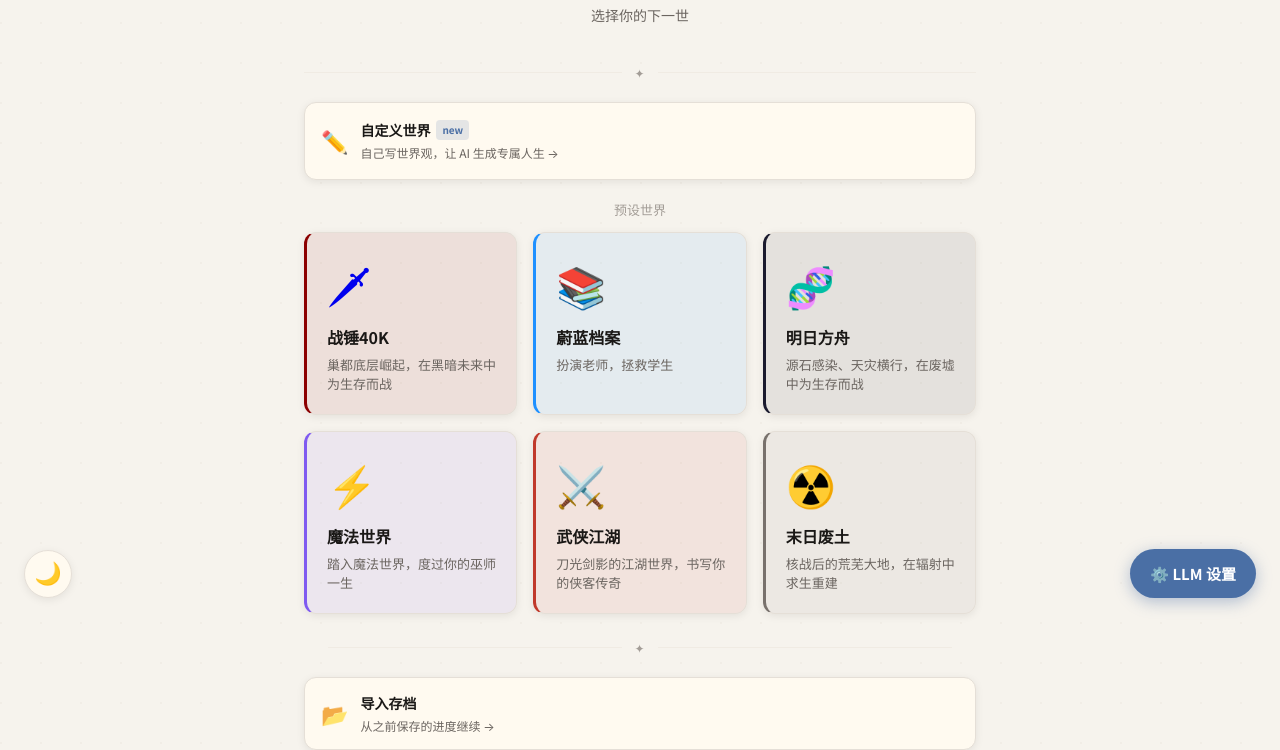
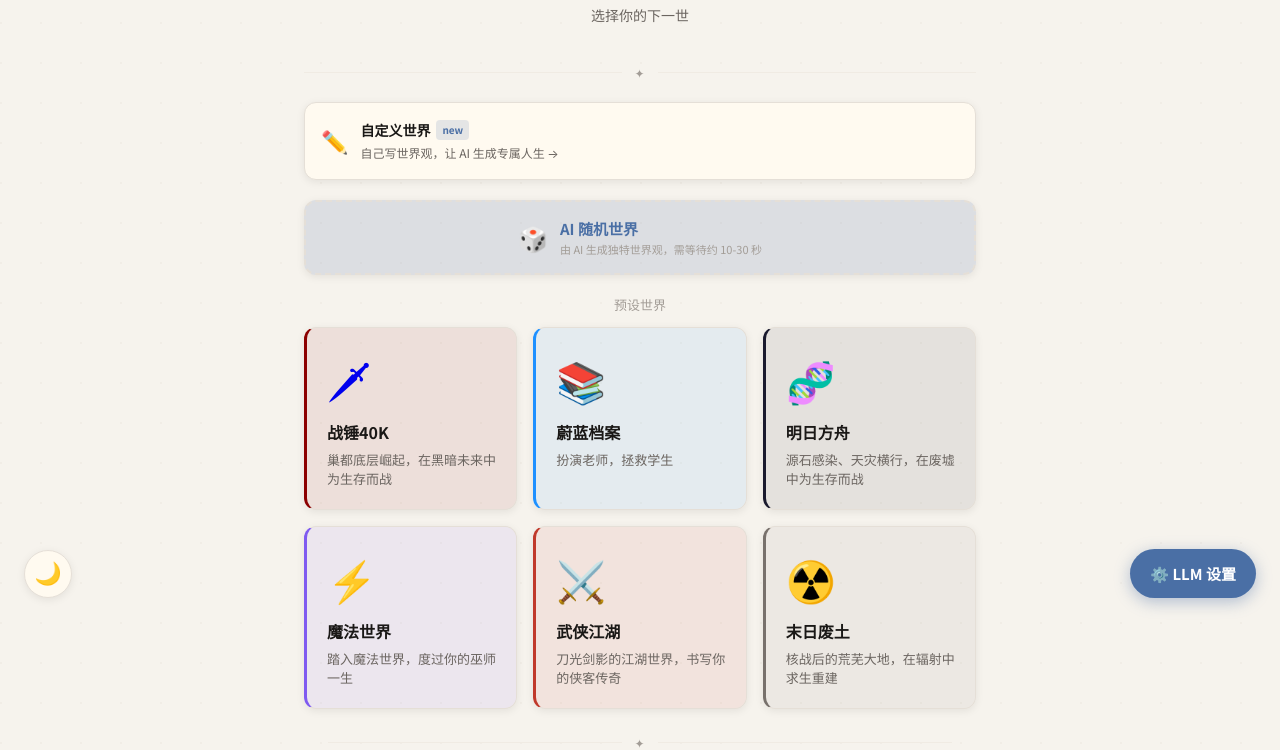
Before and after one commit to jinzejia114514/renshengchongkaiAI, a Flask app: page / in a window 1280 px wide. Shown: the part 178-928 px from the top of the page. Run offline with Flask 3, Linux system fonts and the light colour scheme.

Commit message:
添加了随机世界功能

```diff
--- a/app.py
+++ b/app.py
@@ -1867,6 +1867,21 @@ def custom_world():
     return render_template('custom.html')
 
 
+@app.route('/world/random')
+def random_world_detail():
+
+    """展示 LLM 生成的随机世界"""
+
+    world = session.get('custom_world')
+    if not world:
+        return render_template('error.html', message='请先生成随机世界 🎲', back_url='/'), 400
+
+    session['entry_origin'] = 'home'
+
+    # 随机世界使用自定义模板，不显示世界书（尚未生成）
+    return render_template('world.html', world=world, world_tags=None, is_random=True)
+
+
 
 
 
@@ -1902,6 +1917,113 @@ def world_detail(world_id):
 
 
 
+@app.route('/api/random-world', methods=['POST'])
+
+def api_random_world():
+
+    """使用 LLM 生成一个随机世界"""
+
+    override = session.get('llm_override')
+
+    enabled = llm_client.enabled or (override and override.get('enabled'))
+
+    if not enabled:
+
+        return jsonify({'error': '请先启用 LLM 设置'}), 400
+
+    try:
+
+        system_prompt = """你是一个创意世界观生成器。生成一个独特的虚构世界观，用于人生模拟游戏。
+
+要求：
+- 世界观要有创意，可以是科幻、奇幻、武侠、废土、赛博朋克、克苏鲁、修仙、校园、末日等任意题材
+- 不要与常见作品完全重复，要有自己的特色
+- 属性（traits）为 4 个，每个属性名 2-4 字，适合该世界观
+- 颜色使用十六进制格式（如 #4a6fa5）
+- 图标使用单个 emoji
+
+以JSON格式返回：
+{
+    "name": "世界名称（4-8字）",
+    "icon": "emoji图标",
+    "description": "一句话描述（20字内）",
+    "color": "#hexcolor",
+    "traits": ["属性1", "属性2", "属性3", "属性4"],
+    "preview": "世界预览（50字左右，描述这个世界的基本背景）",
+    "prompt": "详细的叙事者提示词（200-300字），描述世界观设定、核心冲突、叙事风格、事件生成规则。要求使用第二人称「你」，每个事件附带属性变化trait_changes（4个属性），范围-2到+2。"
+}"""
+
+        messages = [
+            {'role': 'system', 'content': system_prompt},
+            {'role': 'user', 'content': '请生成一个独特的虚构世界观：'}
+        ]
+
+        # 随机世界使用更高的温度和 top_p 以增加创造性
+        creative_override = dict(override) if override else {}
+        creative_override['enabled'] = True
+        creative_override['temperature'] = 1.2
+        creative_override['top_p'] = 0.95
+
+        response = llm_client._make_request(messages, creative_override)
+
+        if response.status_code == 200:
+
+            result = response.json()
+
+            content = result['choices'][0]['message']['content'].strip()
+
+            # 解析 JSON
+
+            try:
+
+                data = json.loads(content)
+
+            except:
+
+                json_start = content.find('{')
+
+                json_end = content.rfind('}') + 1
+
+                if json_start >= 0 and json_end > json_start:
+
+                    data = json.loads(content[json_start:json_end])
+
+                else:
+
+                    return jsonify({'error': '生成失败，无法解析'}), 500
+
+            # 构建世界对象，清理首尾空白
+            world_name = str(data.get('name', '随机世界')).strip() or '随机世界'
+
+            world = {
+
+                'id': 'random',
+                'icon': str(data.get('icon', '🌍')).strip() or '🌍',
+                'name': world_name,
+                'description': str(data.get('description', '一个神秘的世界')).strip(),
+                'color': str(data.get('color', '#6366f1')).strip(),
+                'unlocked': True,
+                'traits': data.get('traits', ['力量', '智慧', '勇气', '运气']),
+                'trait_max': 10,
+                'trait_total': 12,
+                'use_llm': True,
+                'preview': str(data.get('preview', '')).strip(),
+                'prompt': str(data.get('prompt', '')).strip(),
+            }
+
+            session['custom_world'] = world
+
+            return jsonify({'status': 'ok', 'world': world})
+
+        else:
+
+            return jsonify({'error': f'API 错误: {response.status_code}'}), 500
+
+    except Exception as e:
+
+        return jsonify({'error': f'生成失败: {str(e)}'}), 500
+
+
 @app.route('/game/custom/identity', methods=['GET', 'POST'])
 
 def custom_game_identity():
@@ -1955,6 +2077,8 @@ def custom_game_identity():
     if request.method == 'POST':
 
         data = request.json
+
+        game = session.get('game', {})
 
         custom_race = data.get('custom_race', '').strip()
         custom_race_desc = data.get('custom_race_desc', '').strip()
@@ -1969,9 +2093,10 @@ def custom_game_identity():
 
 
 
-        session['game'] = {
-
-            'world_id': 'custom',
+        # 保留已有的 custom_world、world_name 等字段
+        game.update({
+
+            'world_id': game.get('world_id', 'custom'),
 
             'gender': next((g for g in GENDERS if g['id'] == data.get('gender')), GENDERS[0]),
 
@@ -1985,7 +2110,9 @@ def custom_game_identity():
 
             'step': 'identity_done'
 
-        }
+        })
+
+        session['game'] = game
 
         return jsonify({'status': 'ok', 'next_step': '/game/custom/talents'})
 
@@ -2096,6 +2223,39 @@ def game_start(world_id):
     next_step = '/game/' + world_id + '/quickstart' if world.get('parent') else '/game/' + world_id + '/identity'
 
     return jsonify({'status': 'ok', 'next_step': next_step})
+
+
+@app.route('/game/random/start', methods=['POST'])
+def game_random_start():
+    """从随机世界开始"""
+    if not check_entry():
+        return jsonify({"error": "请从首页开始游戏 🏠"}), 403
+
+    world = session.get('custom_world')
+    if not world:
+        return jsonify({'error': '请先生成随机世界 🎲'}), 400
+
+    data = request.json or {}
+    pn = (data.get('player_name', '') or '')[:12]
+    show_record = data.get('show_record', True)
+
+    session['game'] = {
+        'world_id': 'random',
+        'world_name': world.get('name', '随机世界'),
+        'custom_world': world,  # 保存完整世界数据，防止丢失
+        'gender': None,
+        'race': None,
+        'talents': None,
+        'traits': None,
+        'background': None,
+        'step': 'not_started',
+        'history': [],
+        'player_name': pn,
+        'show_record': show_record,
+    }
+    session['entry_origin'] = 'home'
+
+    return jsonify({'status': 'ok', 'next_step': '/game/custom/identity'})
 
 
 @app.route('/game/<world_id>/identity', methods=['GET', 'POST'])
@@ -2407,6 +2567,12 @@ def game_play(world_id):
 
 
     game = session.get('game', {})
+
+    # 随机世界：确保 custom_world 被保存（防止丢失）
+    if world_id == 'random' and not game.get('custom_world'):
+        game['custom_world'] = world
+        session['game'] = game
+
     wt = game.get('world_tags') or get_world_tags(world)
     return render_template('game.html', world=world, game=game, world_tags=wt)
 
@@ -2959,15 +3125,24 @@ def get_world(world_id):
 
     world = next((w for w in WORLDS if w['id'] == world_id), None)
 
-    if not world and world_id == 'custom':
+    if not world and world_id in ('custom', 'random'):
 
         from flask import session
 
-        world = session.get('custom_world')
+        # 优先从 session['game'] 中获取（最可靠）
+        game = session.get('game', {})
+        world = game.get('custom_world') if game else None
+
+        # fallback 到 session['custom_world']
+        if not world:
+            world = session.get('custom_world')
 
         if world:
 
             world['unlocked'] = True
+            # 优先使用 session['game'] 中保存的世界名（防止丢失）
+            if game.get('world_name') and world_id == 'random':
+                world['name'] = game['world_name']
 
     return world
 
@@ -2990,6 +3165,9 @@ def save_game_record(world, game, ending):
         timestamp = datetime.now().strftime('%Y%m%d_%H%M%S')
 
         world_name = world.get('name', 'unknown') if world else 'unknown'
+        # 随机世界优先使用 session['game'] 中保存的名字
+        if not world_name or world_name == 'unknown':
+            world_name = game.get('world_name', '随机世界')
 
         player_name = game.get('player_name', '').strip()
 
@@ -3243,8 +3421,20 @@ def api_llm_config():
             if raw is not None:
                 try: override[key] = cast(raw)
                 except: pass
+
+        # 自定义请求体：以后端 config 为基础，前端输入覆盖
+        custom_body = dict(llm_client.custom_body)  # 后端默认
         if data.get('json_mode'):
-            override['custom_request_body'] = {'response_format': {'type': 'json_object'}}
+            custom_body['response_format'] = {'type': 'json_object'}
+        # 前端自定义请求体 JSON 输入
+        raw_body = data.get('custom_body')
+        if raw_body:
+            try:
+                frontend_body = json.loads(raw_body)
+                custom_body.update(frontend_body)  # 前端覆盖后端
+            except json.JSONDecodeError:
+                pass
+        override['custom_request_body'] = custom_body
 
     session['llm_override'] = override
     print(f"[LLM Config] 已更新: on={on}, override_keys={list(override.keys())}")
--- a/templates/index.html
+++ b/templates/index.html
@@ -25,6 +25,28 @@
                 </div>
             </div>
         </a>
+    </section>
+
+    <section class="fade-in" style="animation-delay: 0.05s; margin-bottom: 20px;">
+        <button class="card" id="random-btn" onclick="randomWorld()" style="
+            width: 100%;
+            padding: 16px;
+            cursor: pointer;
+            display: flex;
+            align-items: center;
+            justify-content: center;
+            gap: 12px;
+            border: 2px dashed var(--border);
+            background: var(--accent-light);
+            transition: all 0.2s;
+            font-family: inherit;
+        " onmouseover="this.style.borderColor='var(--accent)'" onmouseout="this.style.borderColor='var(--border)'">
+            <span style="font-size: 24px;">🎲</span>
+            <div style="text-align: left;">
+                <div style="font-size: 15px; font-weight: 600; color: var(--accent);">AI 随机世界</div>
+                <div style="font-size: 11px; color: var(--text-muted); margin-top: 2px;">由 AI 生成独特世界观，需等待约 10-30 秒</div>
+            </div>
+        </button>
     </section>
 
     <section class="fade-in" style="animation-delay: 0.1s;">
@@ -112,6 +134,29 @@
 
 {% block scripts %}
 <script>
+async function randomWorld() {
+    const btn = document.getElementById('random-btn');
+    btn.disabled = true;
+    btn.innerHTML = '<span style="font-size:24px;">🎲</span><span style="font-size:15px; font-weight:600; color:var(--accent);">生成中...</span>';
+
+    try {
+        const resp = await fetch('/api/random-world', { method: 'POST' });
+        const data = await resp.json();
+        if (data.status === 'ok') {
+            location.href = '/world/random';
+        } else {
+            alert(data.error || '生成失败');
+            btn.disabled = false;
+            btn.innerHTML = '<span style="font-size:24px;">🎲</span><span style="font-size:15px; font-weight:600; color:var(--accent);">随机世界</span>';
+        }
+    } catch(e) {
+        console.error(e);
+        alert('网络错误，请重试');
+        btn.disabled = false;
+        btn.innerHTML = '<span style="font-size:24px;">🎲</span><span style="font-size:15px; font-weight:600; color:var(--accent);">随机世界</span>';
+    }
+}
+
 async function loadGame(input) {
     if (!input.files || !input.files[0]) return;
     const formData = new FormData();
--- a/templates/world.html
+++ b/templates/world.html
@@ -84,6 +84,8 @@
 
 {% block scripts %}
 <script>
+const IS_RANDOM = {{ 'true' if is_random else 'false' }};
+
 async function startJourney() {
     const btn = document.getElementById('start-btn');
     btn.disabled = true;
@@ -92,8 +94,10 @@ async function startJourney() {
     const playerName = document.getElementById('player-name').value.trim();
     const showRecord = document.getElementById('show-record').checked;
 
+    const startUrl = IS_RANDOM ? '/game/random/start' : '/game/{{ world.id }}/start';
+
     try {
-        const resp = await fetch('/game/{{ world.id }}/start', {
+        const resp = await fetch(startUrl, {
             method: 'POST',
             headers: {'Content-Type': 'application/json'},
             body: JSON.stringify({player_name: playerName, show_record: showRecord})
```
